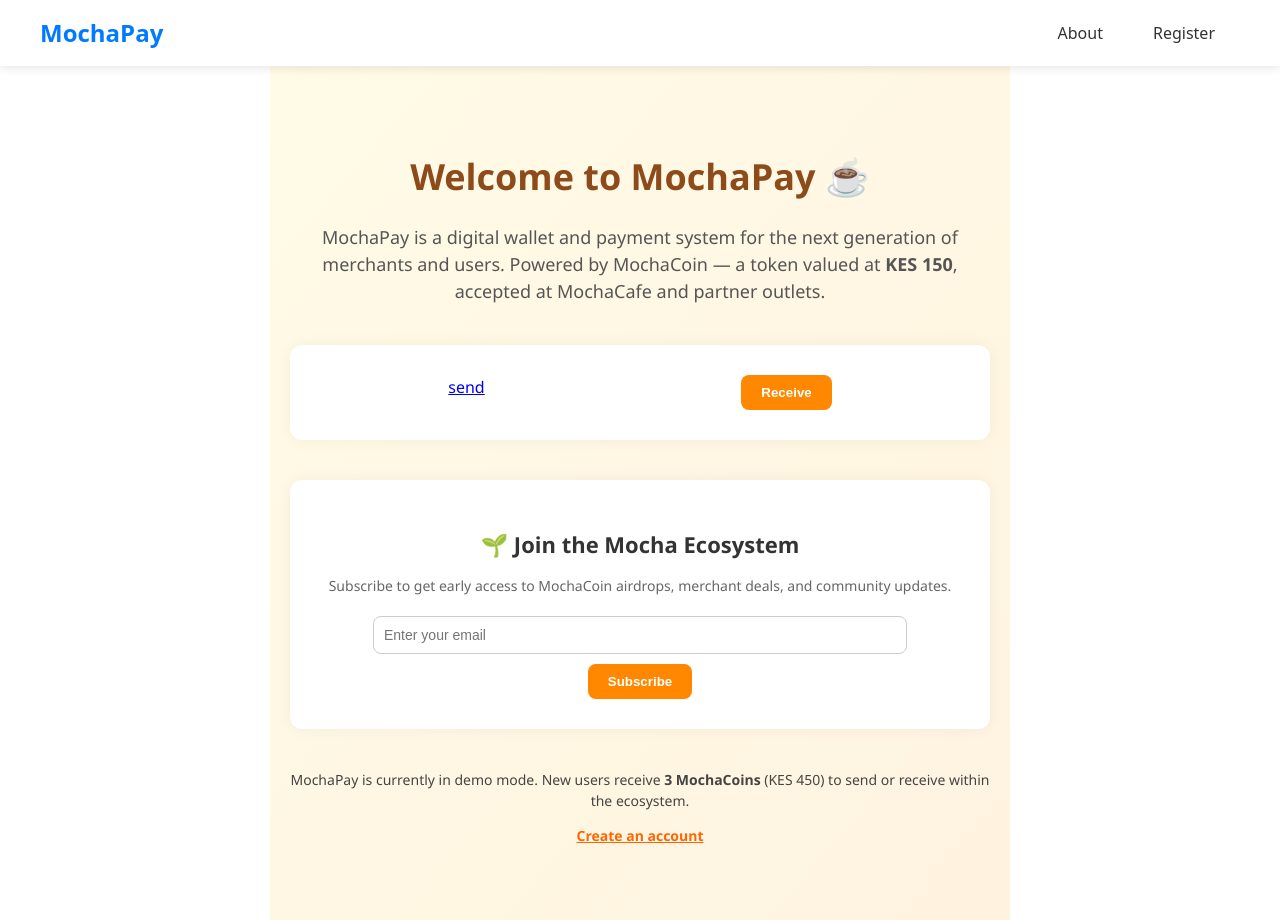
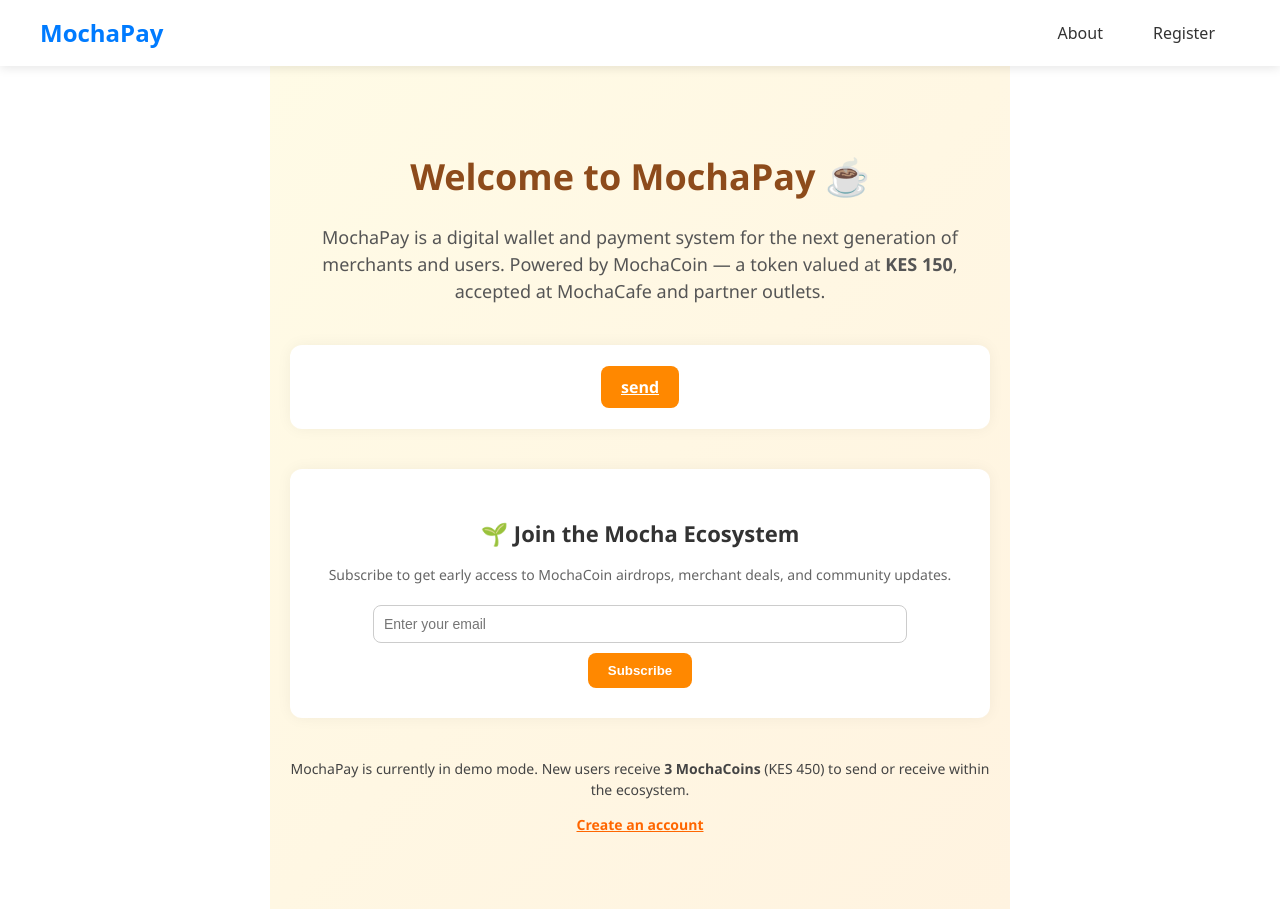
Before and after one commit to catchmeinreal-life/mochaPay-express, a React (Vite) app: page / in a window 1280 px wide. Built offline with nearby package versions, Linux system fonts and the light colour scheme; no server answers.

Commit message:
removed the receive button from the home page - and muted the css for that section

```diff
--- a/src/pages/Home.jsx
+++ b/src/pages/Home.jsx
@@ -32,8 +32,8 @@ function Home() {
         </p>
 
         <div className="home-subscribe-box btn-cont">
-            <Link to='/send'>send</Link>
-            <button type="submit" className="home-button">Receive</button>
+            <Link className="home-button" to='/send'>send</Link>
+
         </div>
 
         <div className="home-subscribe-box">
--- a/src/styles/home.css
+++ b/src/styles/home.css
@@ -26,10 +26,10 @@
   box-shadow: 0 0 15px rgba(0,0,0,0.05);
   margin-bottom: 40px;
 }
-.home-subscribe-box.btn-cont{
+/* .home-subscribe-box.btn-cont{
   display: flex;
   justify-content: space-around;
-}
+} */
 
 .home-subscribe-title {
   font-size: 22px;
```
